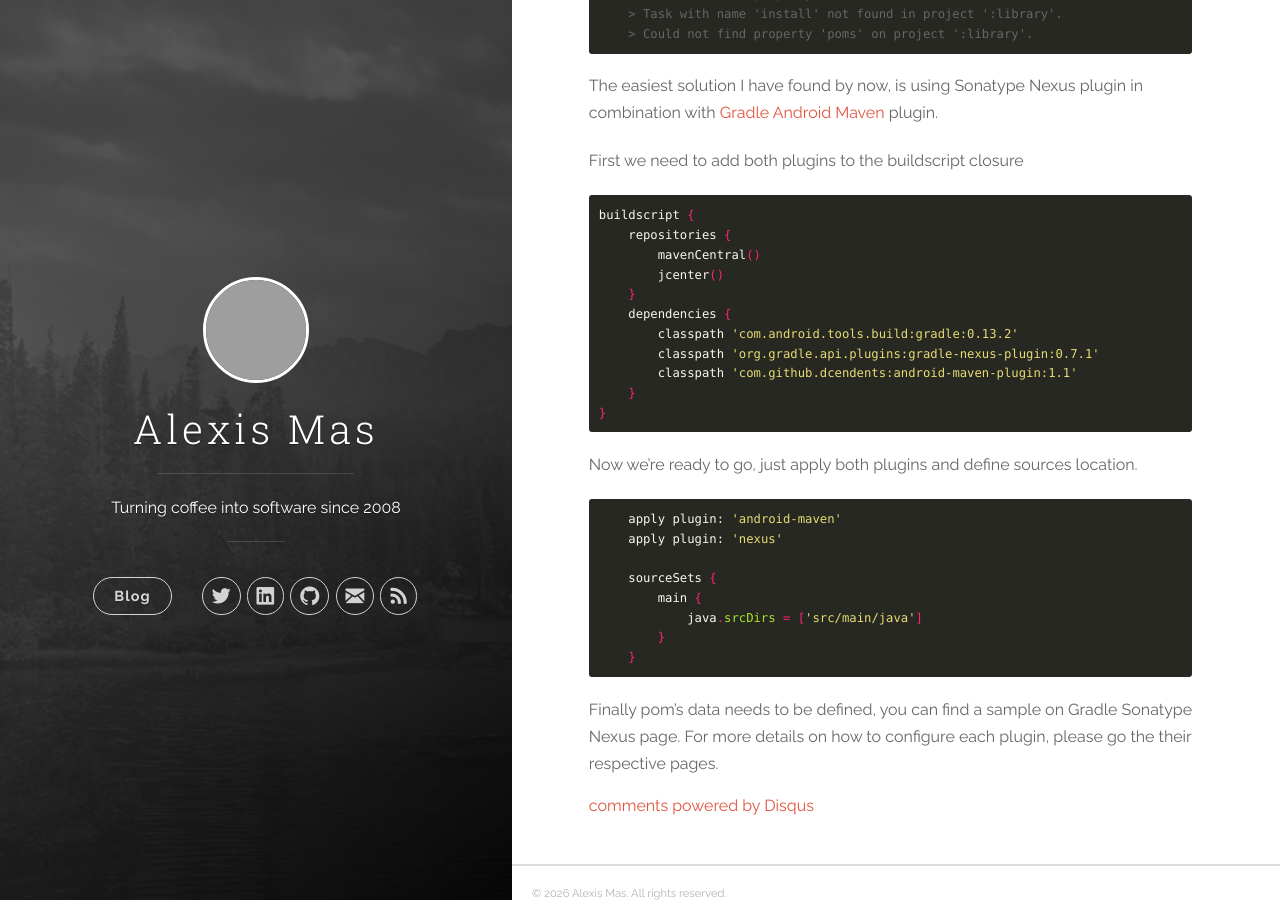
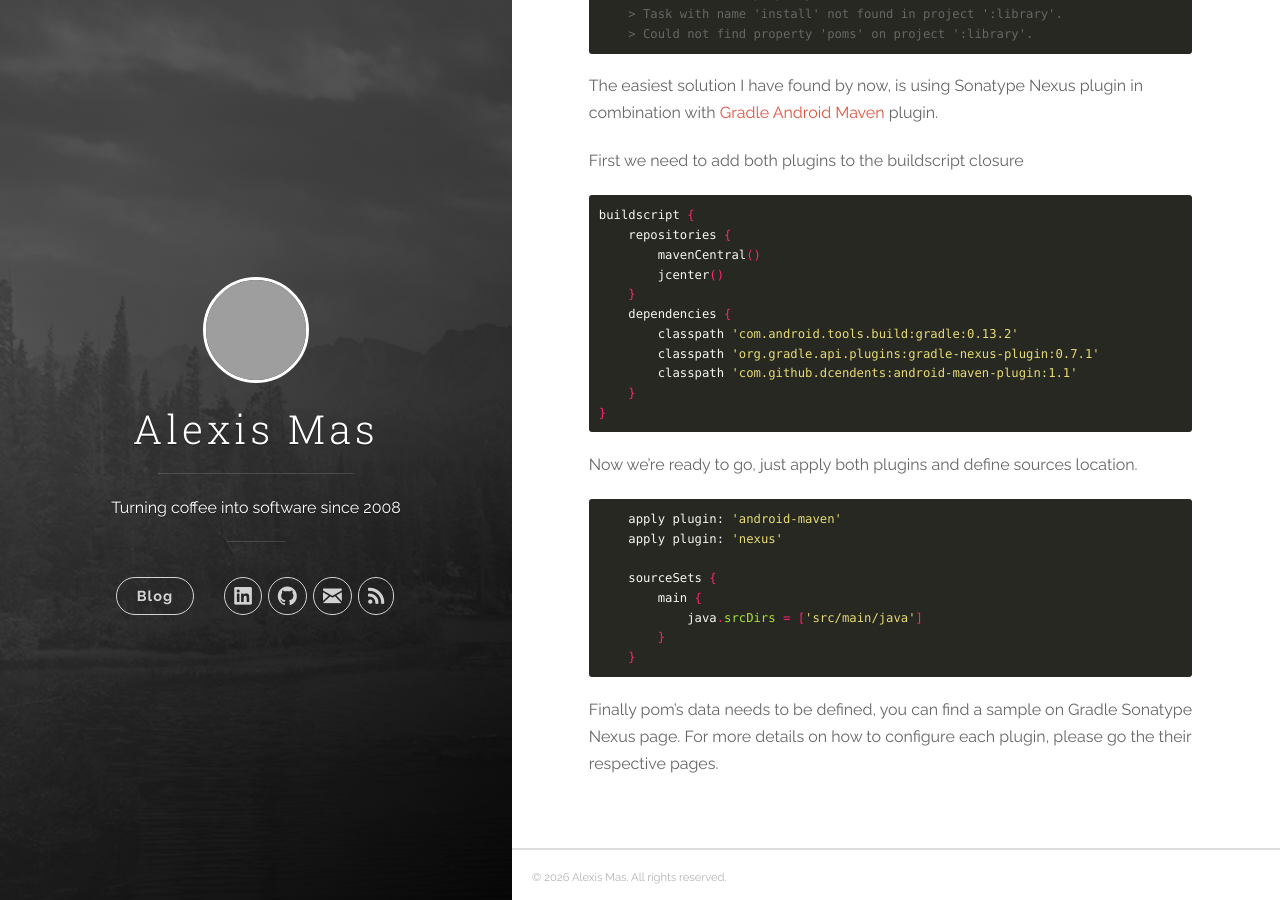
Before and after one commit to Axxiss/axxiss.github.io, a Jekyll site: the page built from _posts/2014-10-17-deploying-an-android-project-to-sonatype.md, in a window 1280 px wide and 900 px high, scrolled down 632 px, cut to the strip 0-900 px from the top of the window. Built offline with Jekyll 4.4.1, drawn with Linux system fonts in a browser that asks for light colours; nearby versions of some CDN libraries; comment, search, counter and statistics services are not loaded; some of the changed lines change nothing that is shown; grey boxes are pictures that could not be loaded.

Commit message:
Remove twitter_username from _config.yml
Removed twitter_username from author section.

```diff
--- a/_config.yml
+++ b/_config.yml
@@ -4,12 +4,10 @@ description: 'Turning coffee into software since 2008'
 url: 'https://alexismas.com'
 baseurl: ''
 google_analytics: UA-46113844-1
-disqus_shortname: alexismas
 
 author:
   name: 'Alexis Mas'
   email: hello@alexismas.com
-  twitter_username: _axxiss
   github_username:  Axxiss
   linkedin_username: alexis-mas
 
```
